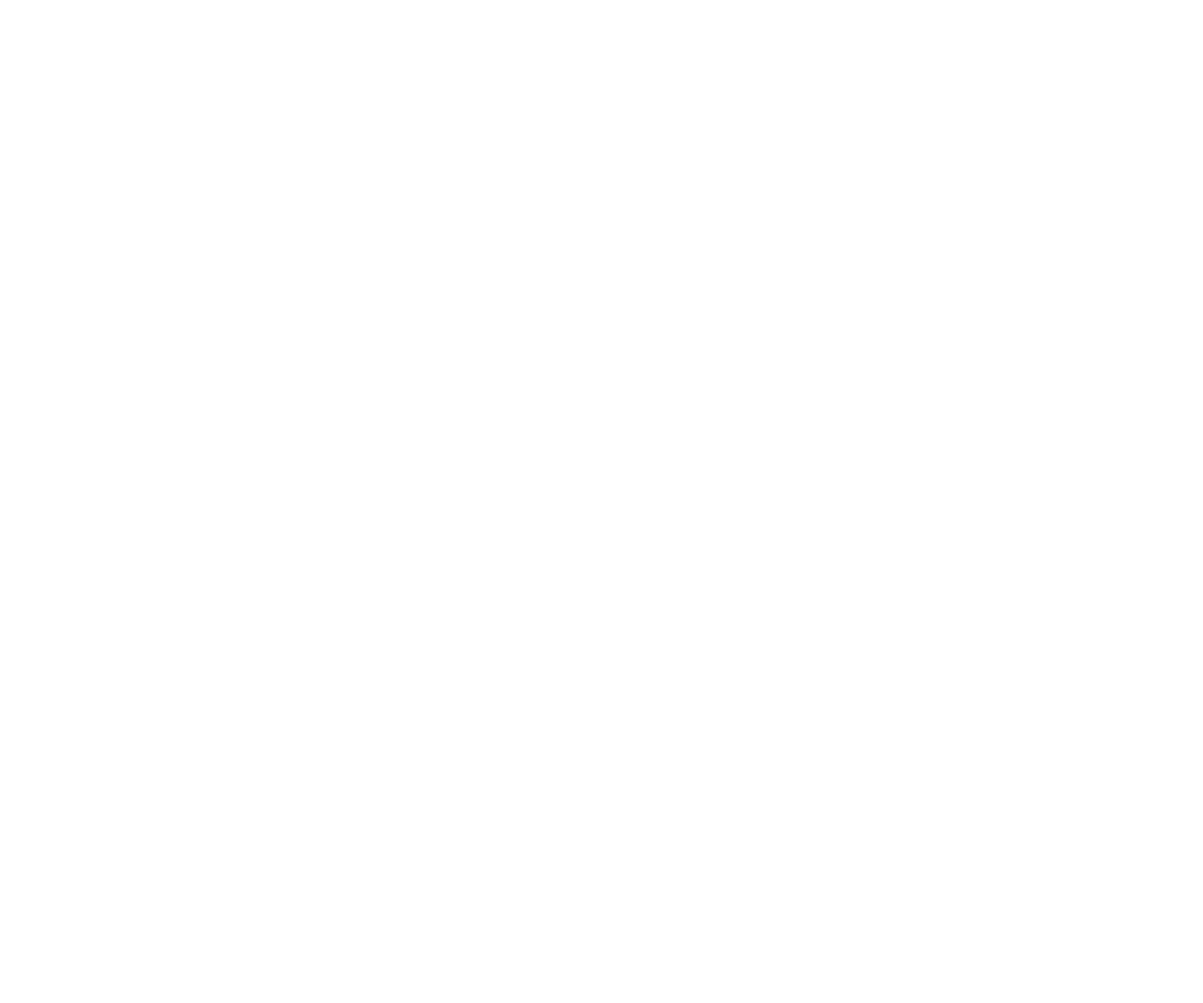
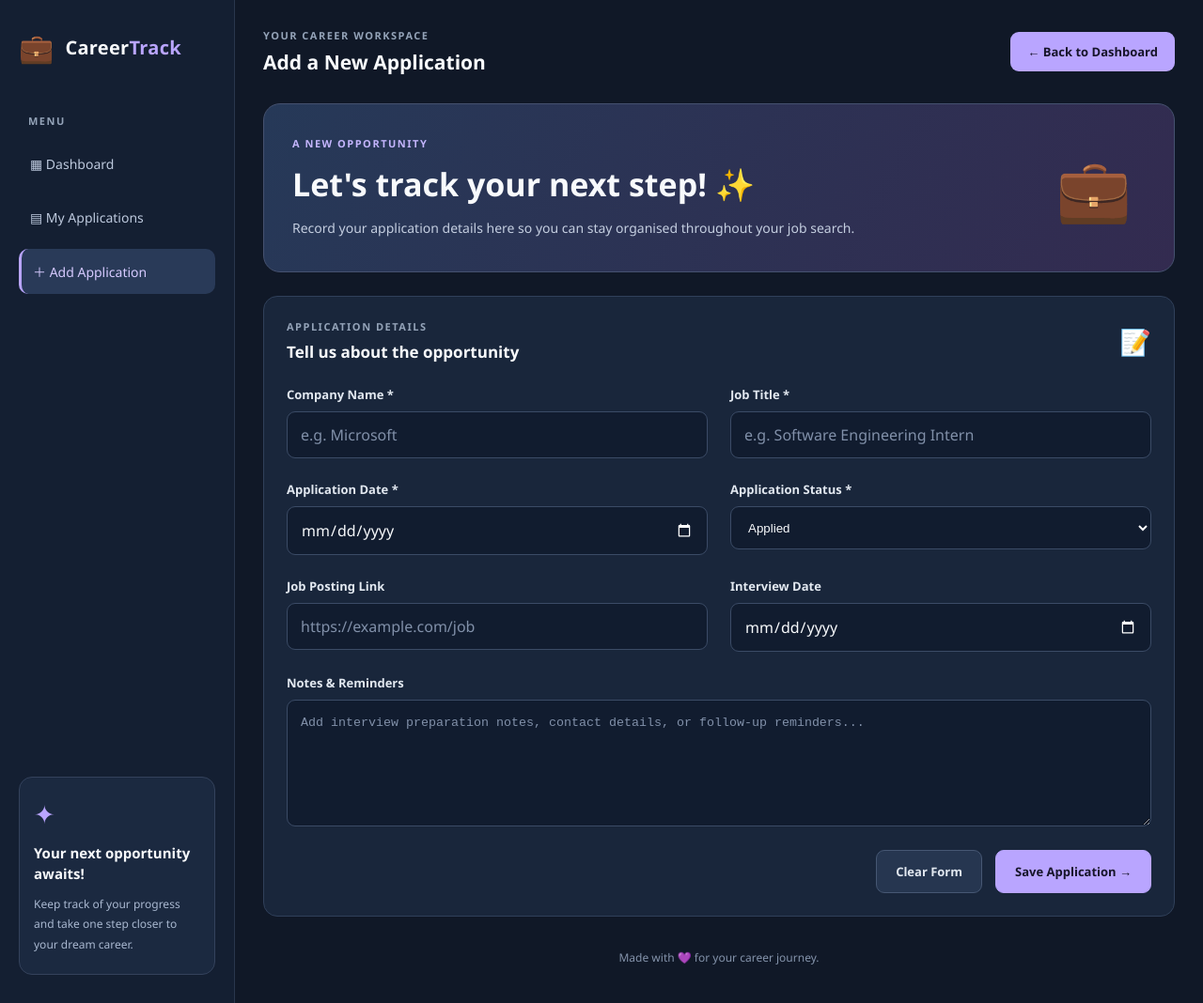
Before and after one commit to thinaya20250810-max/job-application-tracker, a plain HTML site: page add-application.html in a window 1280 px wide. Shown: the whole page at 94% size. Before the commit the page ends 800 px from the top, so only its background shows below. Drawn offline with Linux system fonts and the light colour scheme.

Commit message:
Create dark themed application form

```diff
--- a/add-application.html
+++ b/add-application.html
@@ -0,0 +1,183 @@
+
+<!DOCTYPE html>
+<html lang="en">
+<head>
+    <meta charset="UTF-8">
+    <meta name="viewport" content="width=device-width, initial-scale=1.0">
+
+    <title>Add Application | CareerTrack</title>
+
+    <link rel="stylesheet" href="css/style.css">
+    <script src="js/form.js" defer></script>
+</head>
+<body>
+
+    <div class="app-container">
+
+        <!-- Sidebar -->
+        <aside class="sidebar">
+            <div class="logo">
+                <span class="logo-icon">💼</span>
+                <h2>Career<span>Track</span></h2>
+            </div>
+
+            <p class="menu-heading">MENU</p>
+
+            <nav class="sidebar-nav">
+                <a href="index.html" class="nav-link">▦ Dashboard</a>
+                <a href="applications.html" class="nav-link">▤ My Applications</a>
+                <a href="add-application.html" class="nav-link active">＋ Add Application</a>
+            </nav>
+
+            <div class="sidebar-bottom">
+                <div class="motivation-icon">✦</div>
+                <h3>Your next opportunity awaits!</h3>
+                <p>Keep track of your progress and take one step closer to your dream career.</p>
+            </div>
+        </aside>
+
+        <!-- Main Content -->
+        <main class="main-content">
+
+            <header class="topbar">
+                <div>
+                    <p class="topbar-label">YOUR CAREER WORKSPACE</p>
+                    <h2>Add a New Application</h2>
+                </div>
+
+                <a href="index.html" class="topbar-button">
+                    ← Back to Dashboard
+                </a>
+            </header>
+
+            <section class="welcome-section">
+                <div>
+                    <p class="eyebrow">A NEW OPPORTUNITY</p>
+                    <h1>Let's track your next step! ✨</h1>
+                    <p class="welcome-text">
+                        Record your application details here so you can
+                        stay organised throughout your job search.
+                    </p>
+                </div>
+
+                <div class="welcome-illustration">💼</div>
+            </section>
+
+            <!-- Application Form -->
+            <section class="panel form-panel">
+
+                <div class="panel-heading">
+                    <div>
+                        <p class="eyebrow">APPLICATION DETAILS</p>
+                        <h2>Tell us about the opportunity</h2>
+                    </div>
+
+                    <span class="heading-icon">📝</span>
+                </div>
+
+                <form id="applicationForm">
+
+                    <div class="form-grid">
+
+                        <div class="form-group">
+                            <label for="company">Company Name *</label>
+                            <input
+                                type="text"
+                                id="company"
+                                name="company"
+                                placeholder="e.g. Microsoft"
+                                required
+                                maxlength="100"
+                            >
+                        </div>
+
+                        <div class="form-group">
+                            <label for="jobTitle">Job Title *</label>
+                            <input
+                                type="text"
+                                id="jobTitle"
+                                name="jobTitle"
+                                placeholder="e.g. Software Engineering Intern"
+                                required
+                                maxlength="100"
+                            >
+                        </div>
+
+                        <div class="form-group">
+                            <label for="applicationDate">Application Date *</label>
+                            <input
+                                type="date"
+                                id="applicationDate"
+                                name="applicationDate"
+                                required
+                            >
+                        </div>
+
+                        <div class="form-group">
+                            <label for="status">Application Status *</label>
+                            <select id="status" name="status" required>
+                                <option value="Applied">Applied</option>
+                                <option value="Interview">Interview</option>
+                                <option value="Offer">Offer</option>
+                                <option value="Rejected">Rejected</option>
+                            </select>
+                        </div>
+
+                        <div class="form-group">
+                            <label for="jobLink">Job Posting Link</label>
+                            <input
+                                type="url"
+                                id="jobLink"
+                                name="jobLink"
+                                placeholder="https://example.com/job"
+                                maxlength="500"
+                            >
+                        </div>
+
+                        <div class="form-group">
+                            <label for="interviewDate">Interview Date</label>
+                            <input
+                                type="date"
+                                id="interviewDate"
+                                name="interviewDate"
+                            >
+                        </div>
+
+                        <div class="form-group full-width">
+                            <label for="notes">Notes & Reminders</label>
+                            <textarea
+                                id="notes"
+                                name="notes"
+                                rows="5"
+                                maxlength="2000"
+                                placeholder="Add interview preparation notes, contact details, or follow-up reminders..."
+                            ></textarea>
+                        </div>
+
+                    </div>
+
+                    <div id="formMessage" class="form-message" role="status" aria-live="polite"></div>
+
+                    <div class="form-actions">
+                        <button type="reset" class="secondary-button">
+                            Clear Form
+                        </button>
+
+                        <button type="submit" class="primary-button">
+                            Save Application →
+                        </button>
+                    </div>
+
+                </form>
+
+            </section>
+
+            <footer class="footer">
+                Made with 💜 for your career journey.
+            </footer>
+
+        </main>
+    </div>
+
+</body>
+</html>
--- a/css/style.css
+++ b/css/style.css
@@ -523,3 +523,153 @@ td {
         grid-template-columns: 1fr;
     }
 }
+
+/* ---------- Add Application Form ---------- */
+
+.form-panel {
+    max-width: 1000px;
+    margin-bottom: 25px;
+}
+
+.form-grid {
+    display: grid;
+    grid-template-columns: repeat(2, minmax(0, 1fr));
+    gap: 24px;
+}
+
+.form-group {
+    display: flex;
+    flex-direction: column;
+    gap: 9px;
+}
+
+.form-group label {
+    color: #e2e8f0;
+    font-size: 13px;
+    font-weight: 600;
+}
+
+.form-group input,
+.form-group select,
+.form-group textarea {
+    width: 100%;
+    padding: 13px 14px;
+    background-color: #111c2f;
+    color: #f8fafc;
+    border: 1px solid #3b4b66;
+    border-radius: 9px;
+    outline: none;
+    transition: border-color 0.2s, box-shadow 0.2s;
+}
+
+.form-group input,
+.form-group select {
+    min-height: 46px;
+}
+
+.form-group textarea {
+    resize: vertical;
+    min-height: 120px;
+    line-height: 1.6;
+}
+
+.form-group input::placeholder,
+.form-group textarea::placeholder {
+    color: #8190a9;
+}
+
+.form-group input:focus,
+.form-group select:focus,
+.form-group textarea:focus {
+    border-color: #b9a5ff;
+    box-shadow: 0 0 0 3px rgba(185, 165, 255, 0.15);
+}
+
+.form-group select option {
+    background-color: #19263b;
+    color: #f8fafc;
+}
+
+.form-group input[type="date"] {
+    color-scheme: dark;
+}
+
+.full-width {
+    grid-column: 1 / -1;
+}
+
+.form-actions {
+    display: flex;
+    justify-content: flex-end;
+    gap: 14px;
+    margin-top: 25px;
+    flex-wrap: wrap;
+}
+
+.primary-button,
+.secondary-button {
+    padding: 13px 20px;
+    border-radius: 9px;
+    font-size: 13px;
+    font-weight: 700;
+    cursor: pointer;
+    transition: 0.2s;
+}
+
+.primary-button {
+    background-color: #b9a5ff;
+    color: #17152a;
+    border: 1px solid #b9a5ff;
+}
+
+.primary-button:hover {
+    background-color: #d0c4ff;
+    transform: translateY(-2px);
+}
+
+.secondary-button {
+    background-color: #263650;
+    color: #e2e8f0;
+    border: 1px solid #465773;
+}
+
+.secondary-button:hover {
+    background-color: #344663;
+}
+
+.form-message {
+    margin-top: 20px;
+    font-size: 13px;
+    line-height: 1.6;
+}
+
+.form-message:empty {
+    display: none;
+}
+
+.form-message.success {
+    color: #6ee7b7;
+}
+
+.form-message.error {
+    color: #fda4af;
+}
+
+@media (max-width: 700px) {
+    .form-grid {
+        grid-template-columns: 1fr;
+        gap: 20px;
+    }
+
+    .full-width {
+        grid-column: auto;
+    }
+
+    .form-actions {
+        flex-direction: column-reverse;
+    }
+
+    .form-actions button {
+        width: 100%;
+    }
+}
```
